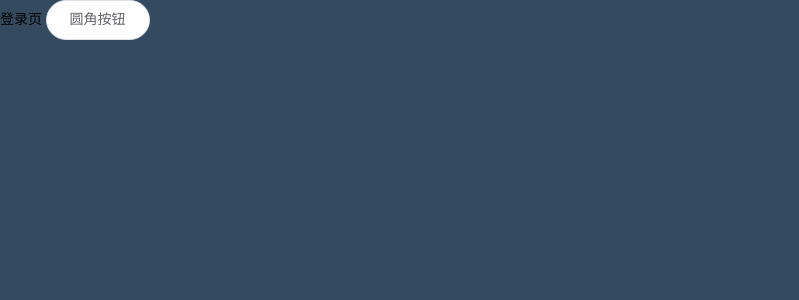
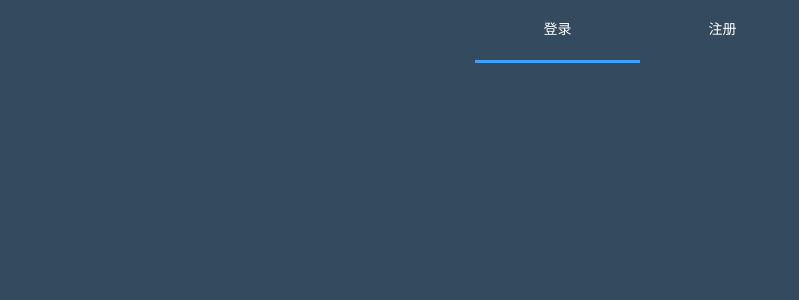
Before and after one commit to sanber/vue-admin, a Vue app: page /#/login in a window 1280 px wide. Shown: the top 300 px of the page, without its empty margins (0-799 px from the left). Built offline with nearby package versions, Linux system fonts and the light colour scheme.

Commit message:
提交了登录页tab切换功能

```diff
--- a/src/views/Login/index.vue
+++ b/src/views/Login/index.vue
@@ -1,13 +1,40 @@
 <template>
   <div id="login">
-    登录页
-    <el-button round>圆角按钮</el-button>
+    <ul class="menuTab">
+      <li
+        :class="{ activeStyle: item.activeName }"
+        v-for="(item, index) in menuList"
+        :key="index"
+        @click="changeTab(item)"
+      >
+        {{ item.text }}
+      </li>
+    </ul>
   </div>
 </template>
 
 <script>
 export default {
-  name: "Login"
+  name: "Login",
+  data() {
+    return {
+      menuList: [
+        { text: "登录", activeName: true },
+        { text: "注册", activeName: false }
+      ],
+      isActive: true
+    };
+  },
+  methods: {
+    changeTab(item) {
+      this.menuList.forEach(ele => {
+        ele.activeName = false;
+        // console.log(ele);
+      });
+      item.activeName = true;
+      // console.log(this.menuList, item);
+    }
+  }
 };
 </script>
 
@@ -15,5 +42,22 @@ export default {
 #login {
   height: 100vh;
   background: #344a5f;
+  .menuTab {
+    width: 330px;
+    margin: 0 auto;
+    overflow: hidden;
+    li {
+      width: 50%;
+      height: 60px;
+      line-height: 60px;
+      float: left;
+      text-align: center;
+      color: #ffffff;
+      cursor: pointer;
+    }
+    .activeStyle {
+      border-bottom: 3px #409eff solid;
+    }
+  }
 }
 </style>
```
Also changed, not shown: 1 other file (tests, documents, lock files or other folders).
